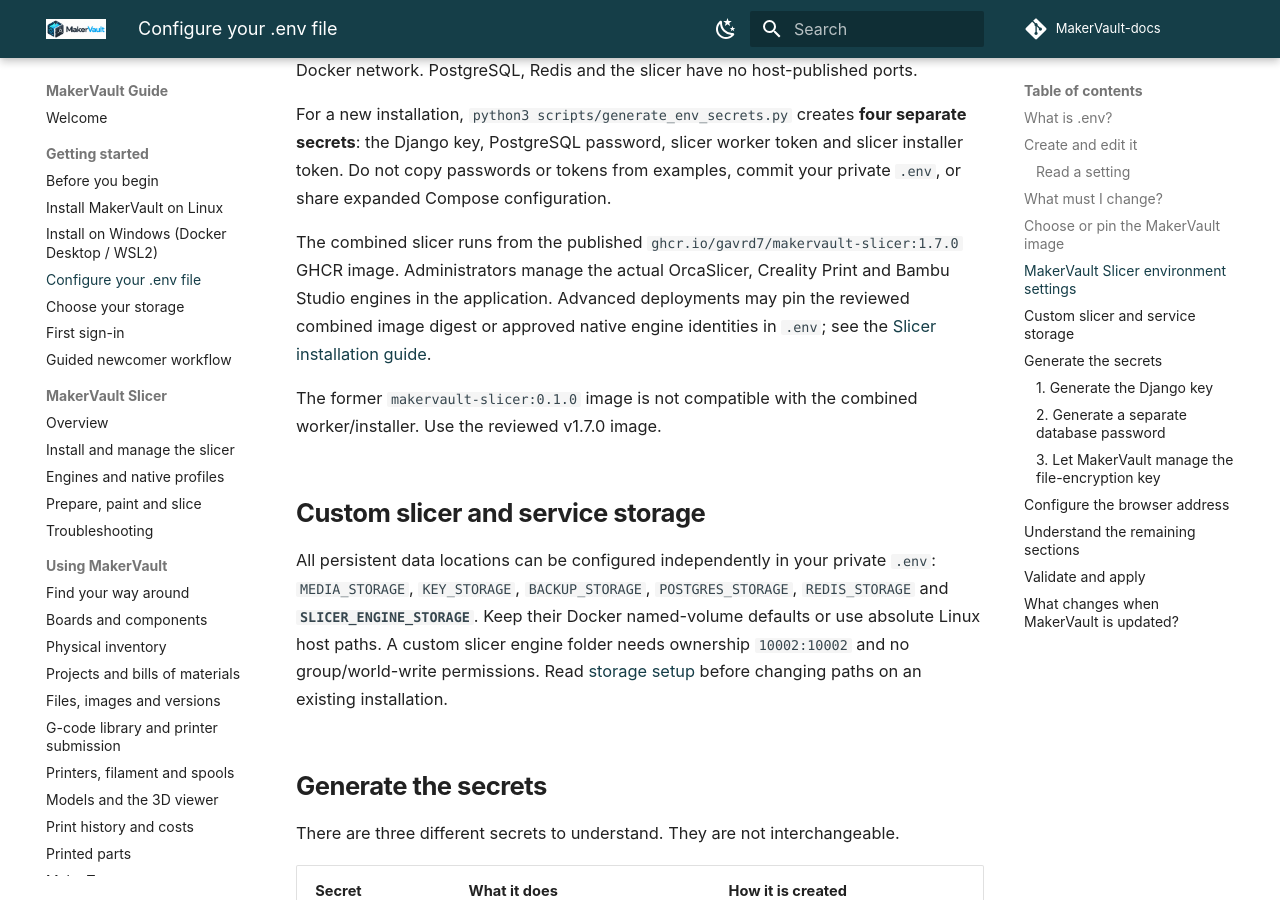
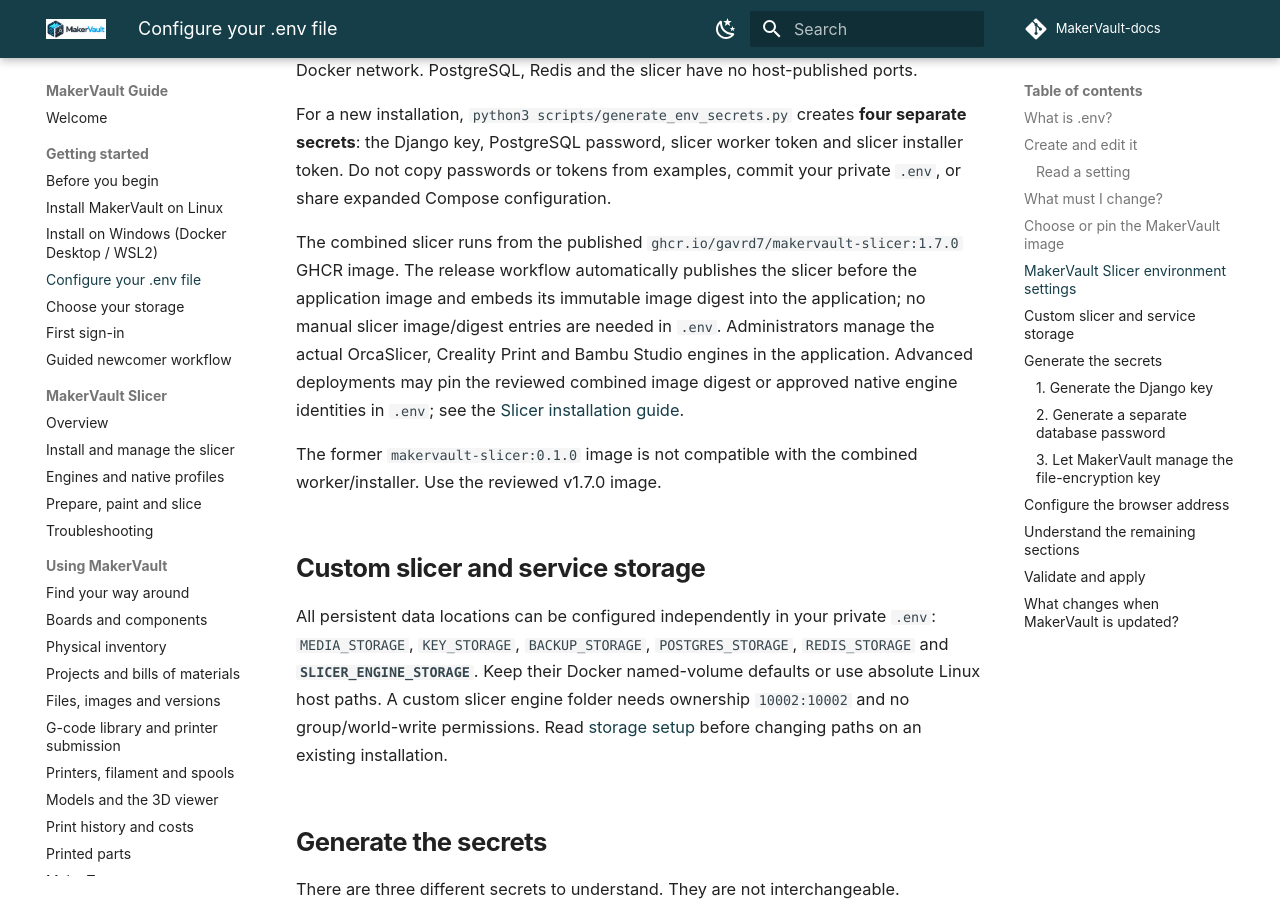
Before and after one commit to gavrd7/MakerVault-docs, an MkDocs documentation site: the page built from docs/guide/getting-started/environment.md, in a window 1280 px wide and 900 px high, scrolled down 3371 px. Built offline with MkDocs 1.6.1 and Material for MkDocs 9.7.7, drawn with Linux system fonts in a browser that asks for light colours; comment, search, counter and statistics services are not loaded.

Commit message:
docs(release): automatic paired GHCR publication and integrated digest

```diff
--- a/docs/guide/getting-started/environment.md
+++ b/docs/guide/getting-started/environment.md
@@ -82,7 +82,7 @@ The standard installation includes a separate `makervault-slicer` container, alo
 
 For a new installation, `python3 scripts/generate_env_secrets.py` creates **four separate secrets**: the Django key, PostgreSQL password, slicer worker token and slicer installer token. Do not copy passwords or tokens from examples, commit your private `.env`, or share expanded Compose configuration.
 
-The combined slicer runs from the published `ghcr.io/gavrd7/makervault-slicer:1.7.0` GHCR image. Administrators manage the actual OrcaSlicer, Creality Print and Bambu Studio engines in the application. Advanced deployments may pin the reviewed combined image digest or approved native engine identities in `.env`; see the [Slicer installation guide](../slicer/installation.md).
+The combined slicer runs from the published `ghcr.io/gavrd7/makervault-slicer:1.7.0` GHCR image. The release workflow automatically publishes the slicer before the application image and embeds its immutable image digest into the application; no manual slicer image/digest entries are needed in `.env`. Administrators manage the actual OrcaSlicer, Creality Print and Bambu Studio engines in the application. Advanced deployments may pin the reviewed combined image digest or approved native engine identities in `.env`; see the [Slicer installation guide](../slicer/installation.md).
 
 The former `makervault-slicer:0.1.0` image is not compatible with the combined worker/installer. Use the reviewed v1.7.0 image.
 
```
